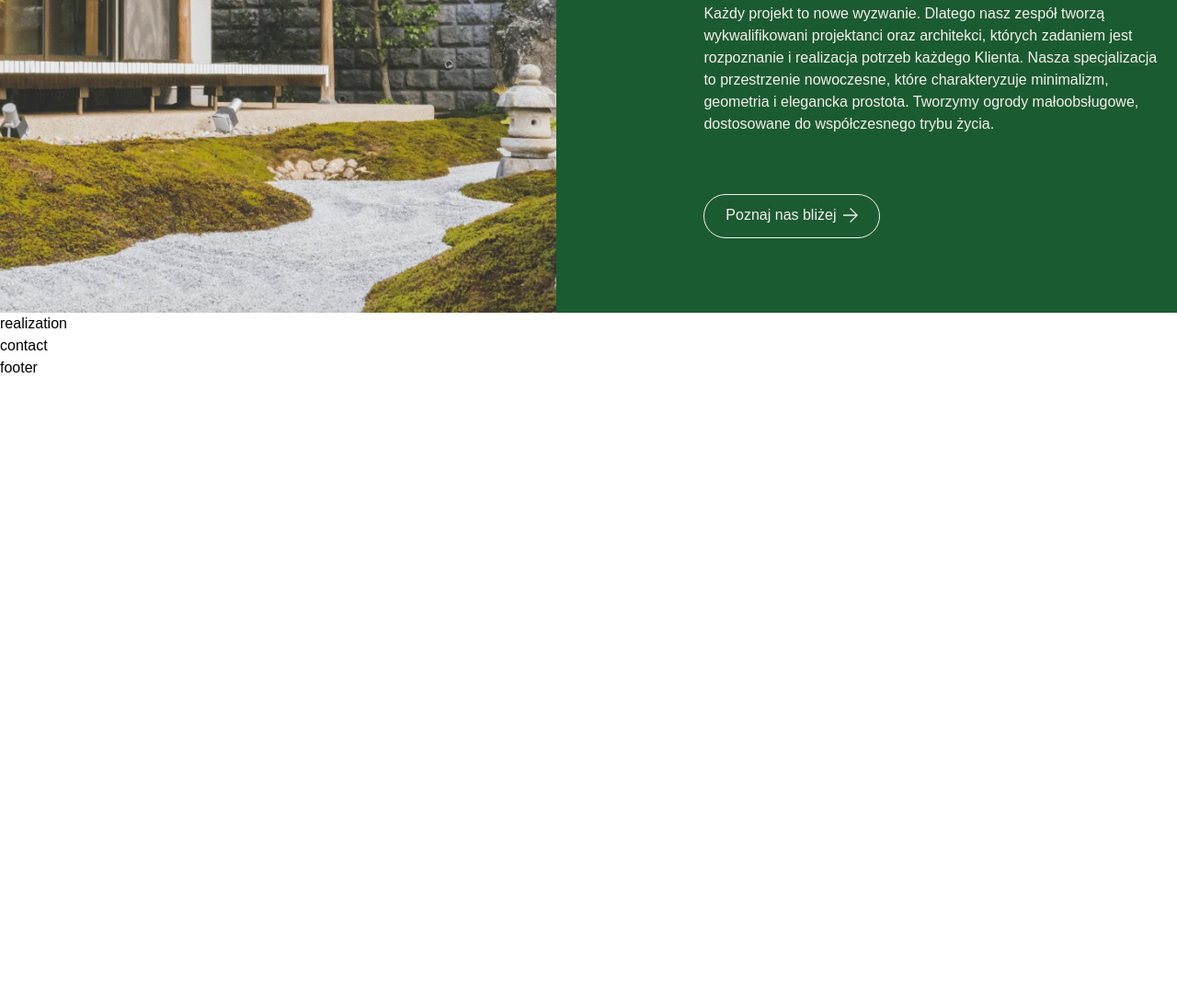
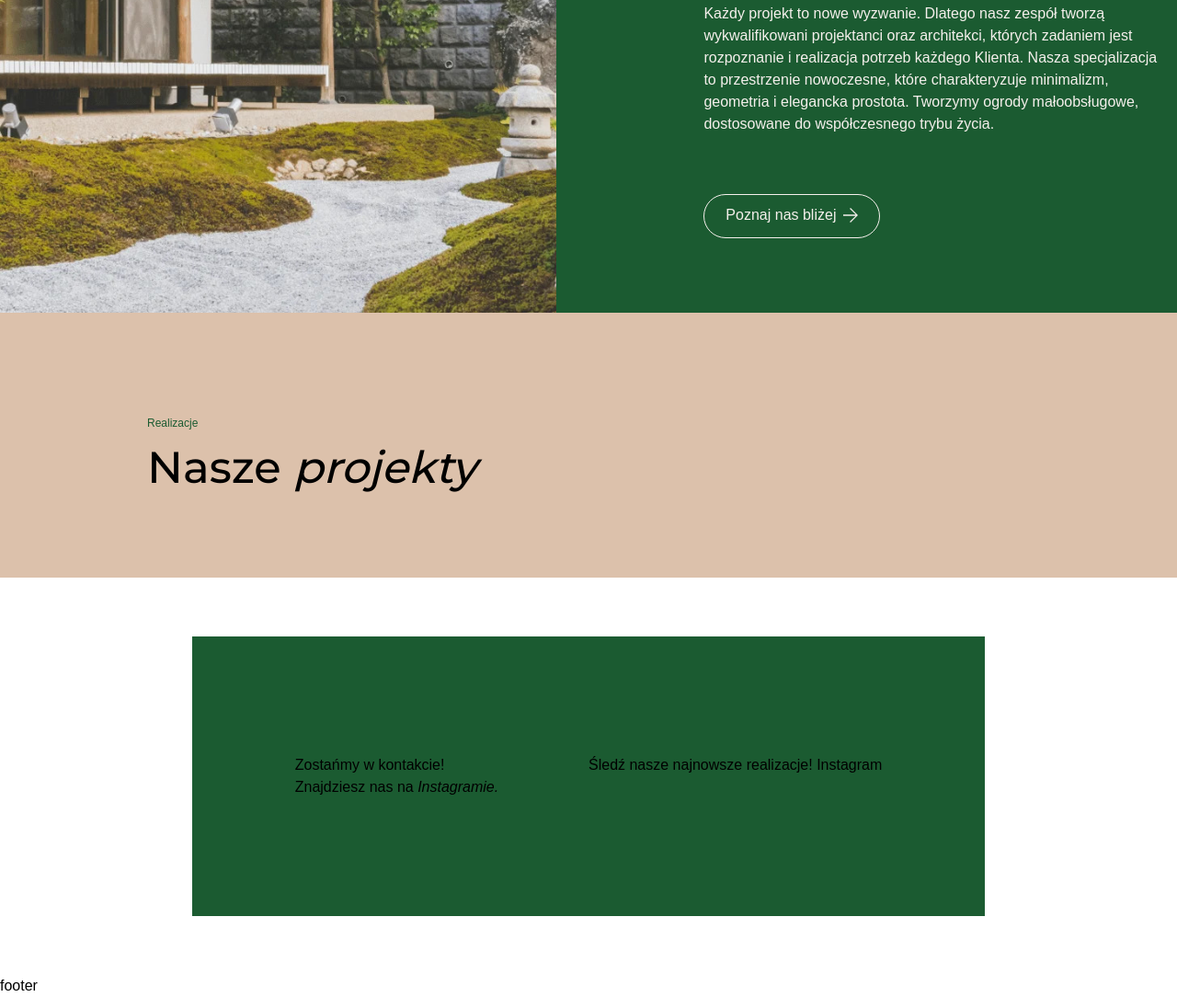
Before and after one commit to JakubWojtkowski/giard-design, a website: page src/index.html in a window 1280 px wide. Shown: the part 2041-3125 px from the top of the page at 92% size. Before the commit the page ends 2453 px from the top, so only its background shows below. Drawn offline with Linux system fonts and the light colour scheme.

Commit message:
Create basics of projects and contact section

```diff
--- a/src/index.html
+++ b/src/index.html
@@ -212,10 +212,36 @@
   </section>
 
   <!-- realization section -->
-  <section id="#realization">realization</section>
+  <section id="#realization" class="bg-beige">
+    <div class="flex flex-col">
+
+      <!-- text -->
+      <div class=" flex flex-col items-start pt-28 pb-24 pl-40">
+        <span class="text-xs font-normal text-green">Realizacje</span>
+        <h2 class="font-medium text-5xl pt-4">Nasze <em>projekty</em></h2>
+      </div>
+
+      <!-- gallery -->
+    </div>
+  </section>
 
   <!-- contact section -->
-  <section id="#contact">contact</section>
+  <section id="#contact" class="bg-white">
+    <div class="custom-container py-16">
+      <div class="bg-green py-32 px-28 grid grid-cols-2">
+        <div>
+          <span>
+            Zostańmy w kontakcie!<br>
+            Znajdziesz nas na <em>Instagramie.</em>
+          </span></div>
+        <div>
+          <span>Śledź nasze
+            najnowsze realizacje!</span>
+          <button type="button">Instagram</button>
+        </div>
+      </div>
+    </div>
+  </section>
 
   <!-- footer section -->
   <section id="#footer">footer</section>
```
Also changed, not shown: dist/output.css.
